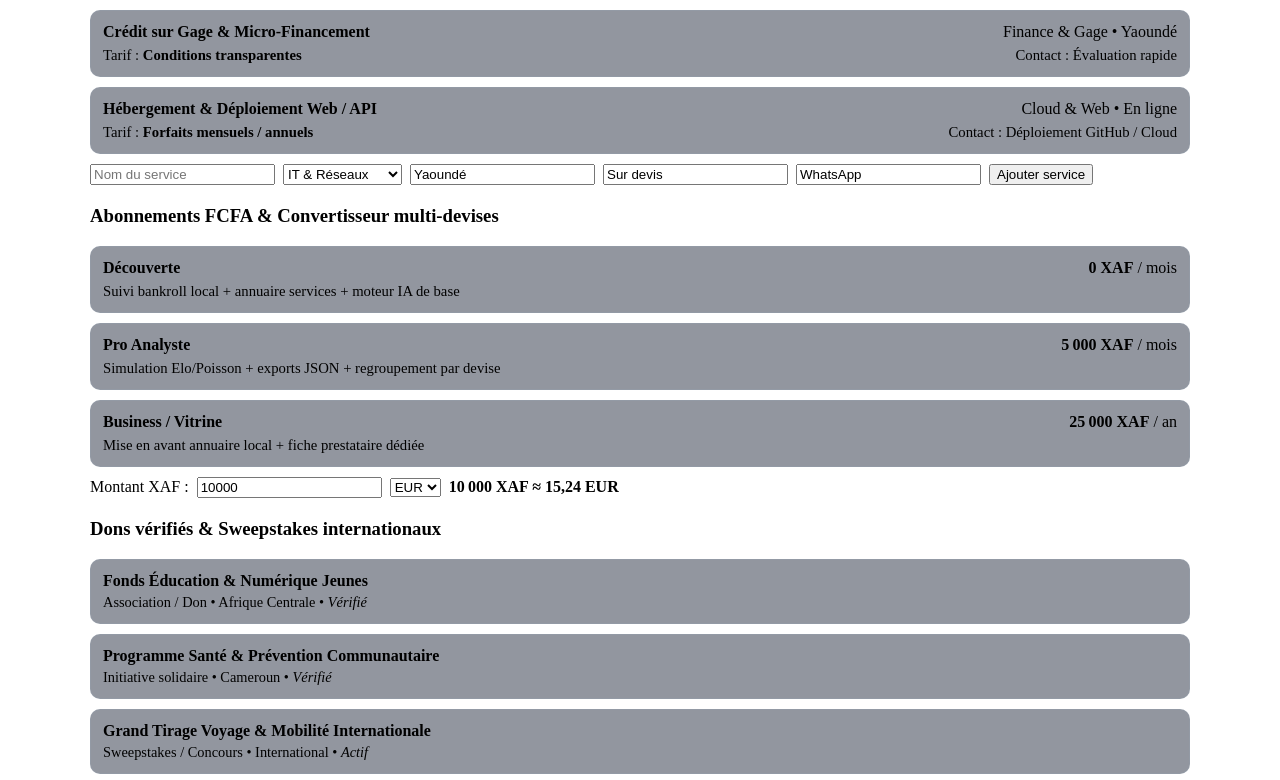
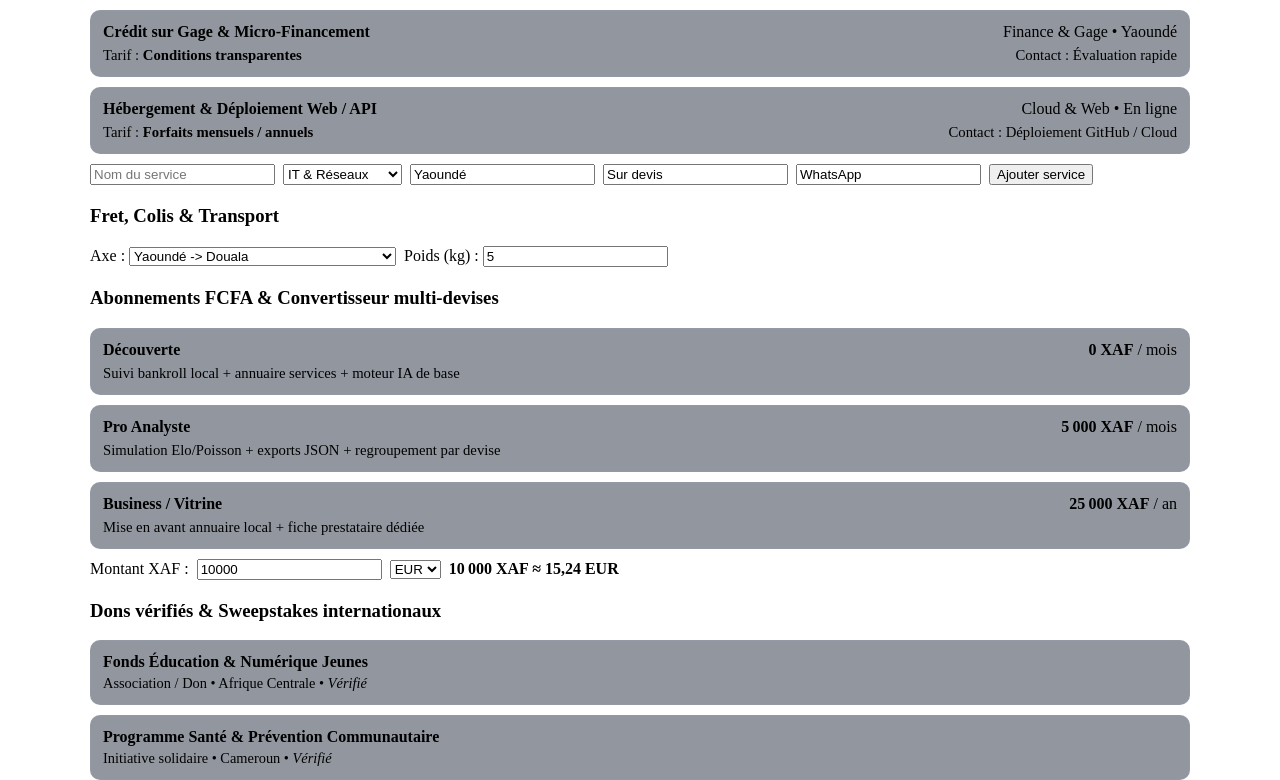
Before and after one commit to babayaga-vizion-cloud/khaleb-predict, a plain HTML site: page index.html in a window 1280 px wide. Shown: the part 1164-1944 px from the top of the page. Drawn offline with Linux system fonts and the light colour scheme.

Commit message:
feat: add Fret & Transport tab and panel to index.html

```diff
--- a/index.html
+++ b/index.html
@@ -229,6 +229,7 @@ outline: 2px solid #22c55e;
 <button type="button" data-ms-tab="bankroll">Bankroll &amp; Tickets</button>
 <button type="button" data-ms-tab="ai">IA Elo &amp; Poisson</button>
 <button type="button" data-ms-tab="services">Services &amp; Annuaire</button>
+    <button type="button" data-ms-tab="fret">Fret &amp; Transport</button>
 <button type="button" data-ms-tab="plans">Abonnements FCFA &amp; Devises</button>
 <button type="button" data-ms-tab="initiatives">Dons &amp; Sweepstakes</button>
 </div>
@@ -274,7 +275,24 @@ outline: 2px solid #22c55e;
 </form>
 </div>
 
-<div data-ms-panel="plans" style="margin-bottom:20px;">
+  <div data-ms-panel="fret" style="margin-bottom:20px;">
+    <h3>Fret, Colis &amp; Transport</h3>
+    <div style="display:flex;flex-wrap:wrap;gap:8px;align-items:center;margin-bottom:10px;">
+      <label for="ms-fret-route">Axe :
+        <select id="ms-fret-route">
+          <option value="0">Yaoundé -> Douala</option>
+          <option value="1">Cameroun -> Europe / Amérique du Nord</option>
+          <option value="2">Zone CEMAC / Afrique Centrale</option>
+        </select>
+      </label>
+      <label for="ms-fret-kg">Poids (kg) :
+        <input id="ms-fret-kg" type="number" min="0.5" step="0.5" value="5" />
+      </label>
+    </div>
+    <div id="ms-fret-result"></div>
+  </div>
+
+  <div data-ms-panel="plans" style="margin-bottom:20px;">
 <h3>Abonnements FCFA &amp; Convertisseur multi-devises</h3>
 <div id="ms-plans-list"></div>
 <div style="display:flex;flex-wrap:wrap;gap:8px;align-items:center;margin-top:10px;">
```
